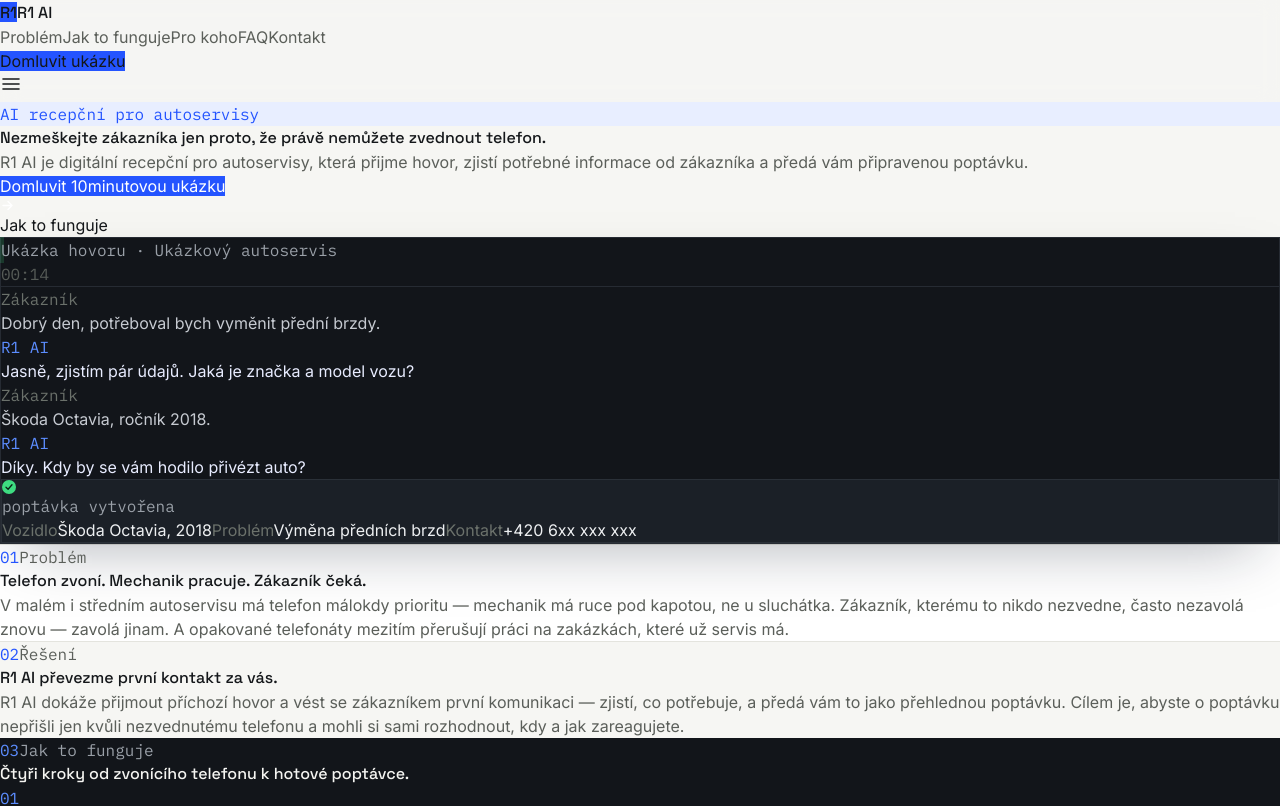
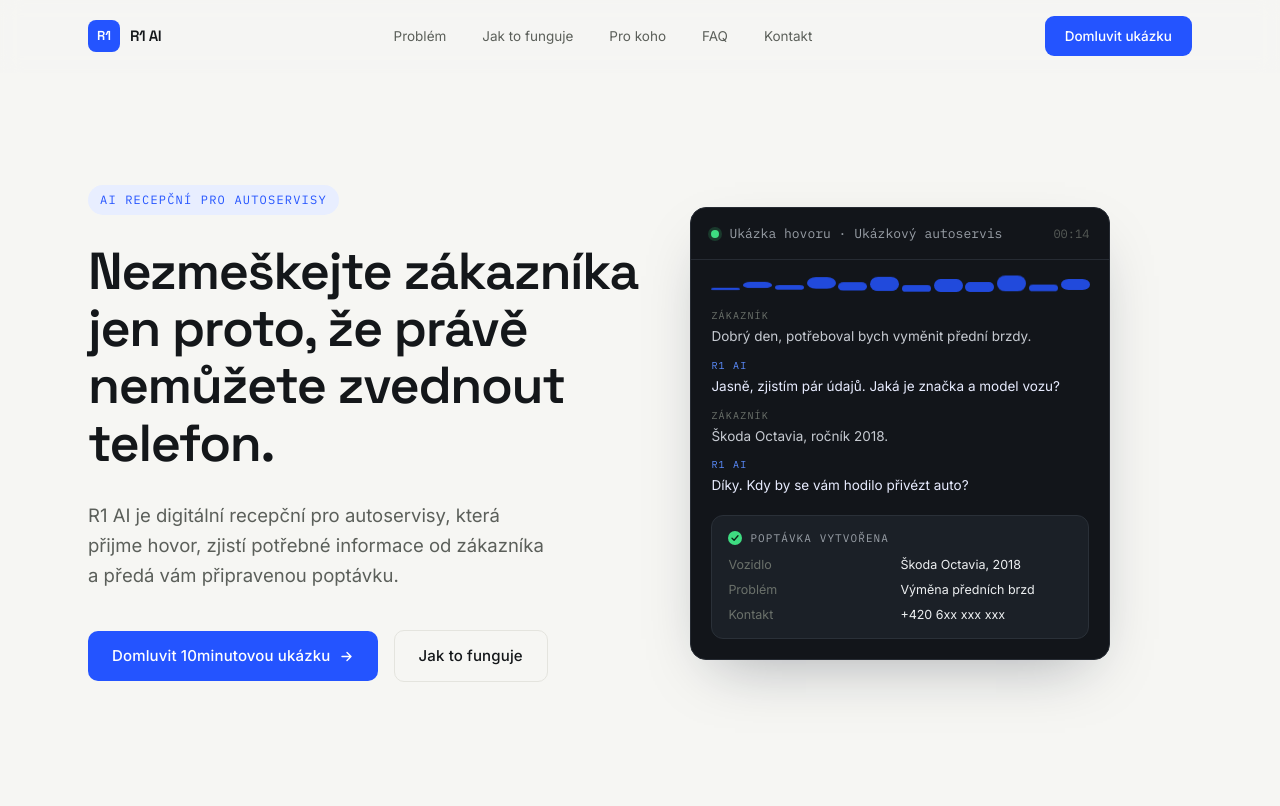
Before and after one commit to horakkleo/r1-ai, a React (Vite) app: page / in a window 1280 px wide. Shown: the top 806 px of the page. Built offline with nearby package versions, Linux system fonts and the light colour scheme.

Commit message:
Update tailwind.config.js

```diff
--- a/tailwind.config.js
+++ b/tailwind.config.js
@@ -2,7 +2,8 @@
 export default {
   content: [
     "./index.html",
-    "./src/**/*.{js,ts,jsx,tsx}",
+    "./*.{js,jsx,ts,tsx}",
+    "./src/**/*.{js,jsx,ts,tsx}",
   ],
   theme: {
     extend: {},
```
